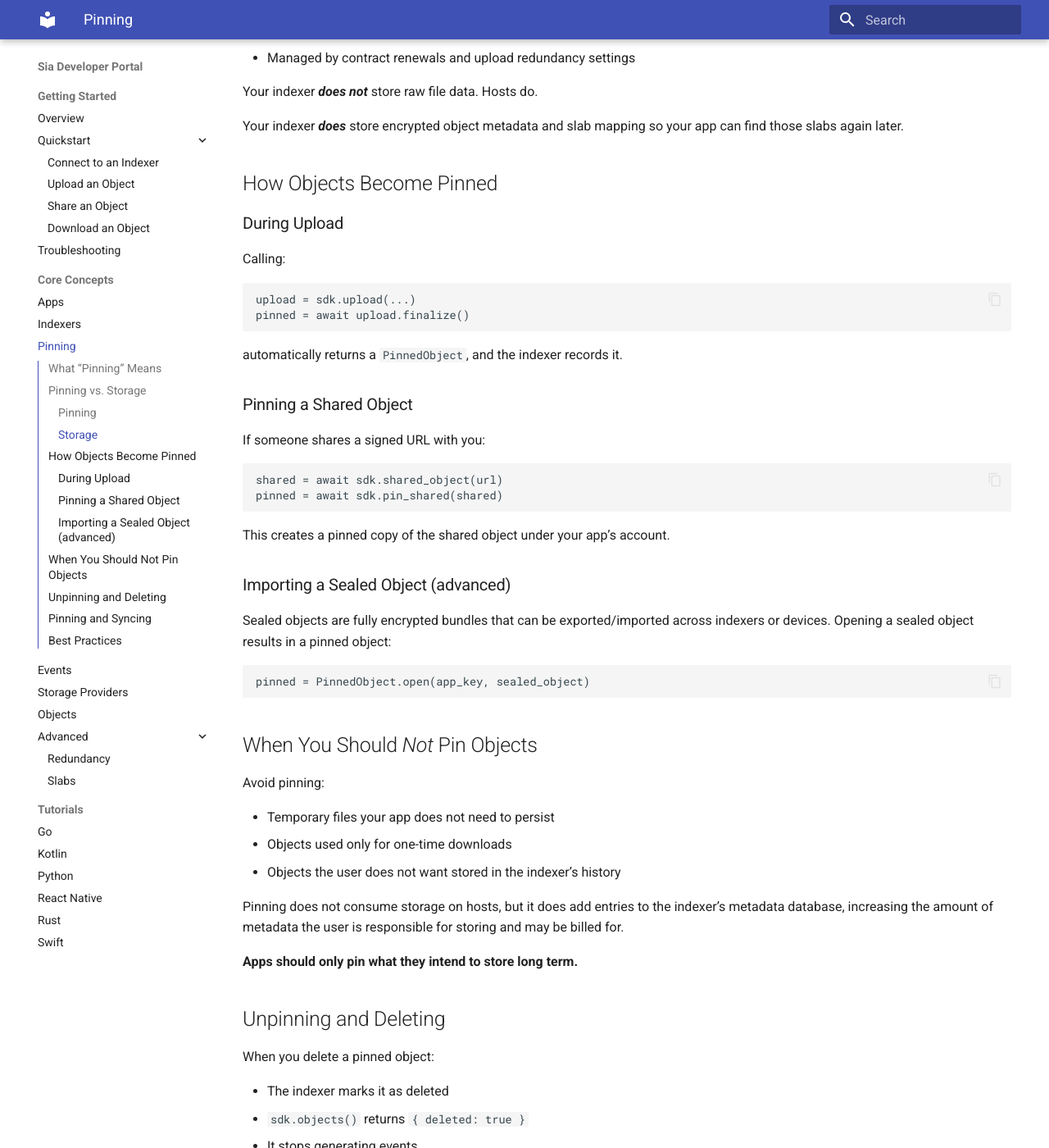
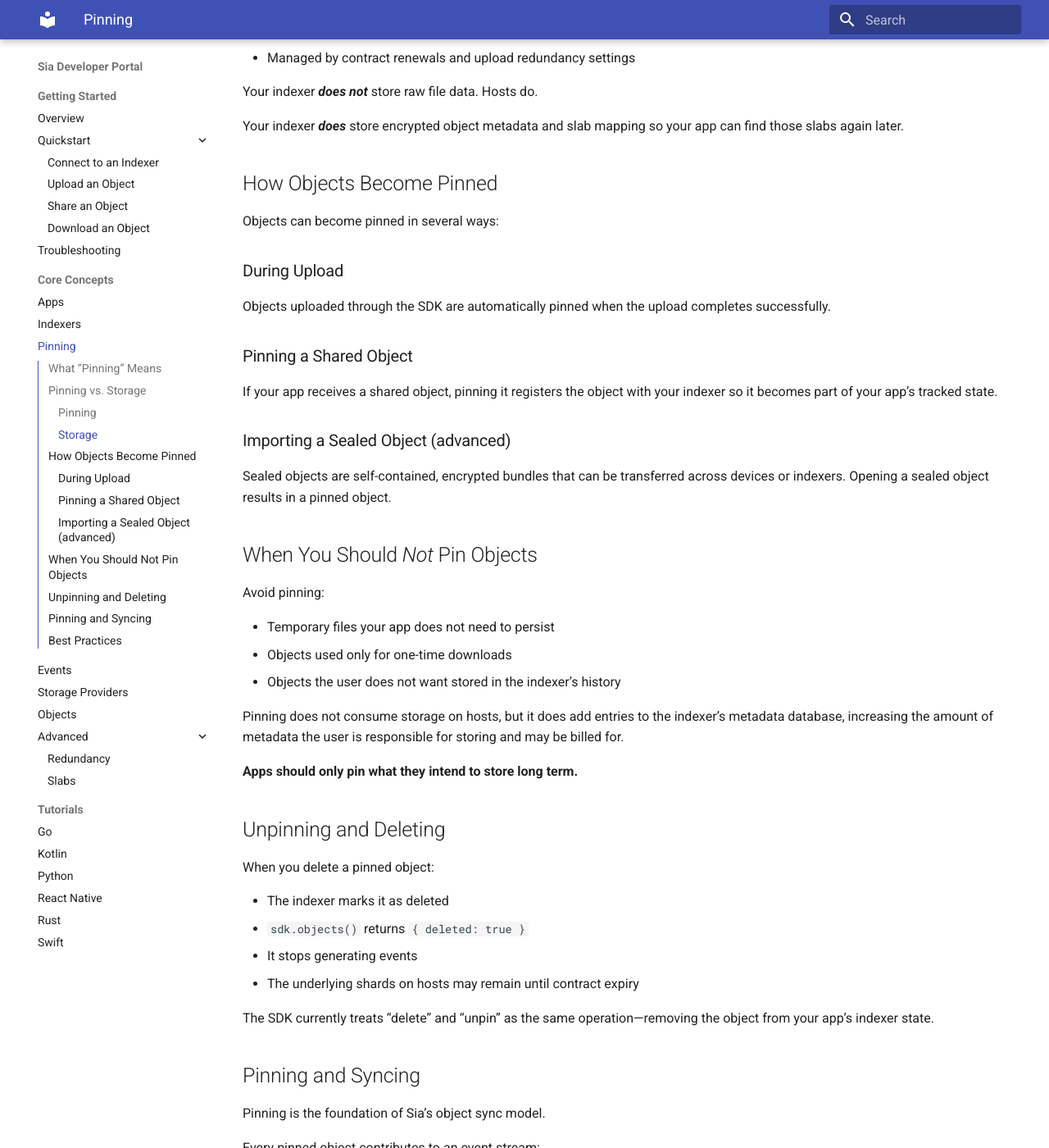
Before and after one commit to SiaFoundation/developer-portal, an MkDocs documentation site: the page built from docs/core-concepts/pinning.md, in a window 1280 px wide and 1400 px high, scrolled down 1183 px. Shown: the whole window at 82% size. Built offline with MkDocs 1.6.1 and Material for MkDocs 9.7.7, drawn with Linux system fonts in a browser that asks for light colours.

Commit message:
Replaced code examples with conceptual explainations.

````diff
--- a/docs/core-concepts/pinning.md
+++ b/docs/core-concepts/pinning.md
@@ -47,36 +47,20 @@
 
 ## How Objects Become Pinned
 
+Objects can become pinned in several ways:
+
 ### During Upload
 
-Calling:
-
-```plaintext
-upload = sdk.upload(...)
-pinned = await upload.finalize()
-```
-
-automatically returns a `PinnedObject`, and the indexer records it.
+Objects uploaded through the SDK are automatically pinned when the upload completes successfully.
 
 ### Pinning a Shared Object
 
-If someone shares a signed URL with you:
-
-```plaintext
-shared = await sdk.shared_object(url)
-pinned = await sdk.pin_shared(shared)
-```
-
-This creates a pinned copy of the shared object under your app’s account.
+If your app receives a shared object, pinning it registers the object with your indexer so it becomes part of your app’s tracked state.
 
 ### Importing a Sealed Object (advanced)
 
-Sealed objects are fully encrypted bundles that can be exported/imported across indexers or devices.
-Opening a sealed object results in a pinned object:
-
-```plaintext
-pinned = PinnedObject.open(app_key, sealed_object)
-```
+Sealed objects are self-contained, encrypted bundles that can be transferred across devices or indexers.
+Opening a sealed object results in a pinned object.
 
 ## When You Should *Not* Pin Objects
 
````
